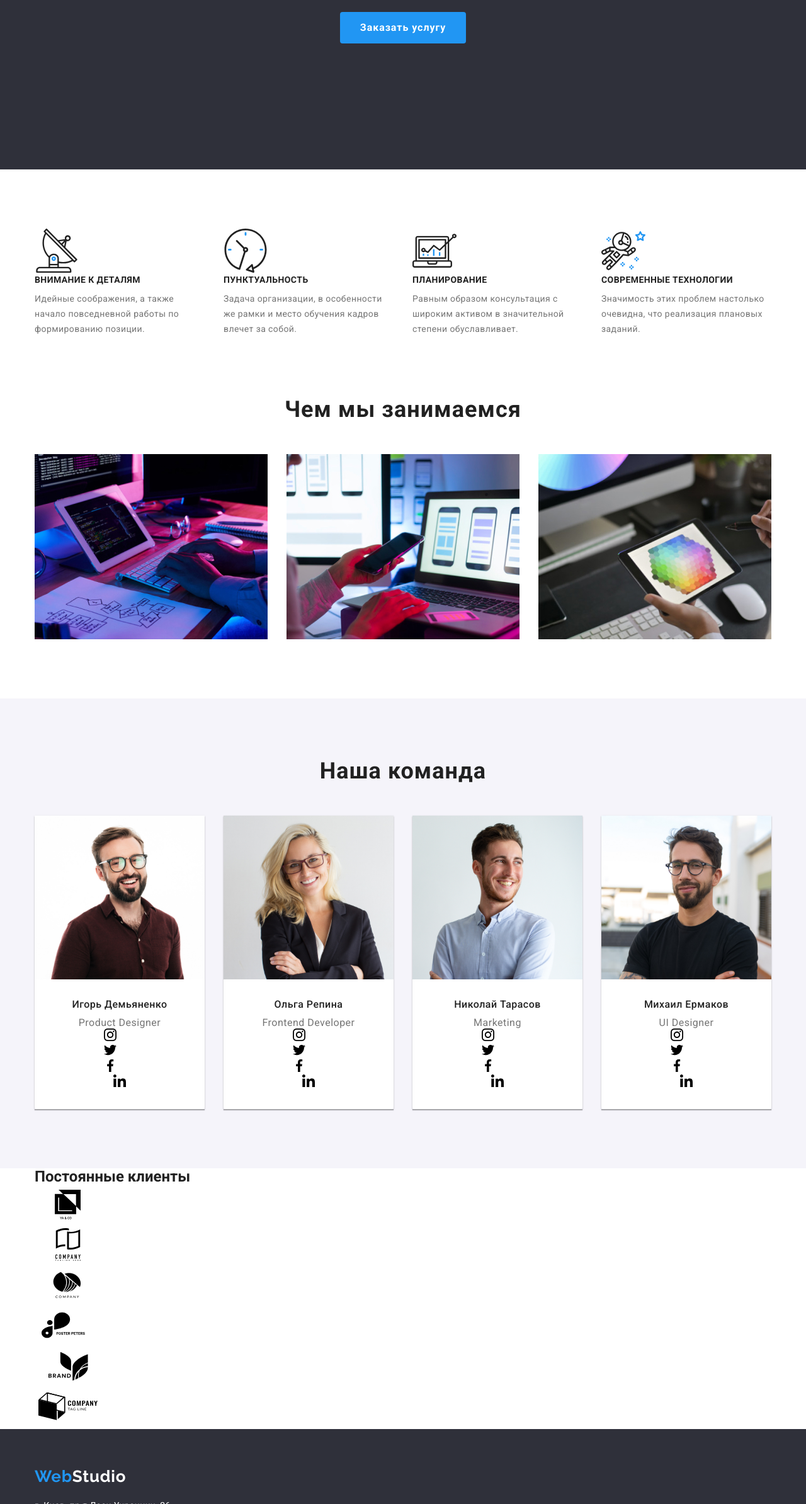
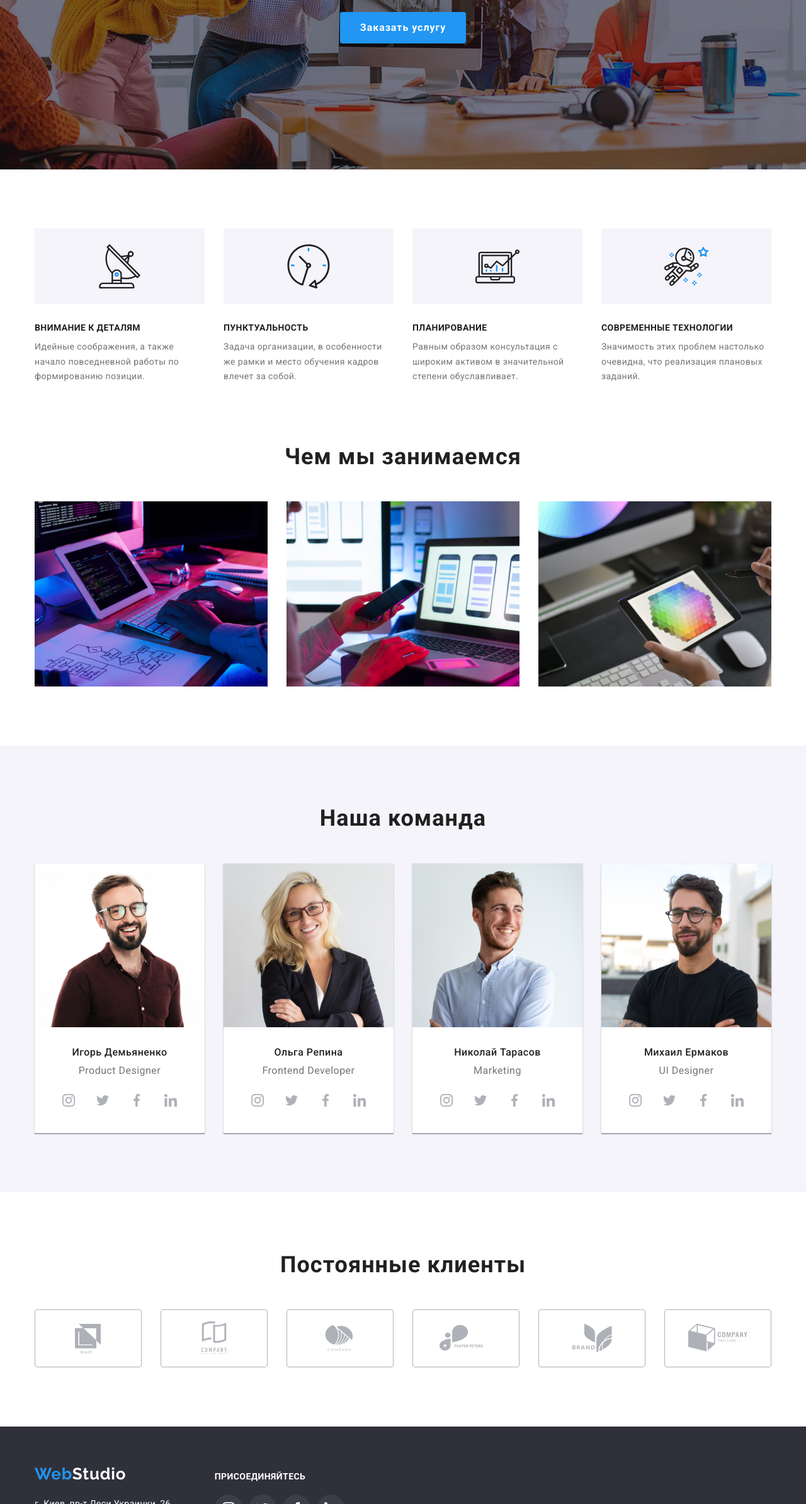
Before and after one commit to AlisaLevchenko/goit-markup-hw-04, a plain HTML site: page index.html in a window 1280 px wide. Shown: the part 412-2800 px from the top of the page at 63% size. Drawn offline with nearby package versions, Linux system fonts and the light colour scheme.

Commit message:
Добавляет стили для декоративных эффектов

```diff
--- a/css/styles.css
+++ b/css/styles.css
@@ -9,6 +9,8 @@
   --bg-color-grey: #f5f4fa;
   --bg-color-white: #ffffff;
   --bg-color-dark: #2f303a;
+
+  --icon-color: #afb1b8;
 }
 
 *,
@@ -122,12 +124,22 @@ img {
   color: var(--text-color-second);
   letter-spacing: 0.02em;
   line-height: 1.14;
+  display: flex;
+    align-items: center;
 }
 
 .link:hover,
 .link:focus {
   color: var(--color-blue);
   outline: none;
+}
+.icon-contact {
+  margin: 10px;
+}
+
+.link:hover .icon-contact,
+.link:focus .icon-contact{
+  fill: var(--color-blue);
 }
 
 /* Герой */
@@ -136,6 +148,14 @@ img {
   background: var(--bg-color-dark);
   text-align: center;
   padding: 200px 0;
+  background-image: linear-gradient(to right, #2f303a40, #2f303a40),
+    url("./../images/bg_hero.jpg");
+  max-width: 1600px;
+  margin-left: auto;
+  margin-right: auto;
+  background-position: center;
+  background-repeat: no-repeat;
+  background-size: cover;
 }
 
 .hero-title {
@@ -205,6 +225,16 @@ img {
   margin-right: 0;
 }
 
+.advantage-icon-wrapper {
+  width: 100%;
+  height: 120px;
+  display: flex;
+  justify-content: center;
+  align-items: center;
+  margin-bottom: 30px;
+  background-color: var(--bg-color-grey);
+}
+
 .advantage-points {
   font-size: 14px;
   font-weight: 700;
@@ -272,11 +302,11 @@ img {
   display: flex;
 }
 
-.team-list li {
+.team-list > li {
   margin-right: 30px;
 }
 
-.team-list li:last-child {
+.team-list > li:last-child {
   margin-right: 0;
 }
 
@@ -305,6 +335,89 @@ img {
   letter-spacing: 0.03em;
   line-height: 1.19;
   color: var(--text-color-second);
+  margin-bottom: 16px;
+}
+
+.soc-list {
+  display: flex;
+  align-items: center;
+  justify-content: center;
+}
+
+.soc-item {
+  margin-right: 10px;
+}
+
+.soc-item:last-child {
+  margin-right: 0;
+}
+
+.soc-link:focus,
+.soc-link:hover {
+  background-color: var(--color-blue);
+}
+
+.soc-link:focus .icon,
+.soc-link:hover .icon {
+  fill: var(--text-color-white);
+}
+
+.soc-link {
+  width: 44px;
+  height: 44px;
+  display: flex;
+  align-items: center;
+  justify-content: center;
+  border-radius: 50%;
+}
+
+.icon {
+  fill: var(--icon-color);
+}
+
+/* Клиенты */
+
+.clients {
+  padding: 94px 0;
+}
+
+.client-title {
+  font-size: 36px;
+  font-weight: 700;
+  text-align: center;
+  letter-spacing: 0.03em;
+  line-height: 1.17;
+
+  margin-bottom: 50px;
+}
+
+.client-list{
+  display: flex;
+  justify-content: space-between;
+}
+
+.client-link {
+  display: flex;
+  justify-content: center;
+  align-items: center;
+  width: 170px;
+  height: 92px;
+  border-radius: 4px;
+  border: 1px solid var(--icon-color);
+}
+
+.client-link:hover,
+.client-link:focus {
+  border-color: var(--color-blue);
+}
+.client-link:hover .client-icon,
+.client-link:focus .client-icon{
+  fill: var(--color-blue);
+}
+
+.client-icon {
+  fill: var(--icon-color);
+
 }
 
 /* Футер */
@@ -362,6 +475,33 @@ img {
   color: var(--color-blue);
   outline: none;
 }
+.join-text {
+  font-weight: 700;
+  font-size: 14px;
+  line-height: 1.14;
+  letter-spacing: 0.03em;
+  text-transform: uppercase;
+  color: var(--text-color-white);
+
+  margin-bottom: 20px;
+  padding-top: 12px;
+}
+
+.soc-link-footer {
+  background-color: #ffffff10;
+}
+
+.soc-link-footer .icon {
+  fill: var(--text-color-white);
+}
+
+.footer-box {
+  display: flex;
+}
+
+.address {
+  margin-right: 70px;
+}
 
 /* Портфолио кнопки */
 
@@ -404,8 +544,7 @@ img {
 .portfolio-button:focus {
   background: var(--color-blue);
   color: var(--bg-color-white);
-  filter: drop-shadow(0px 4px 4px rgba(0, 0, 0, 0.25))
-    drop-shadow(0px 4px 4px rgba(0, 0, 0, 0.25));
+  box-shadow: 0px 3px 1px rgba(0, 0, 0, 0.1), 0px 1px 2px rgba(0, 0, 0, 0.08), 0px 2px 2px rgba(0, 0, 0, 0.12);
   outline: none;
 }
 
@@ -421,6 +560,10 @@ img {
   margin-right: 30px;
   margin-bottom: 30px;
 }
+
+.card-element:hover,
+.card-element:focus {
+box-shadow: 0px 1px 1px rgba(0, 0, 0, 0.12), 0px 4px 4px rgba(0, 0, 0, 0.06), 1px 4px 6px rgba(0, 0, 0, 0.16);}
 
 .card-element:nth-child(3n) {
   margin-right: 0;
```
